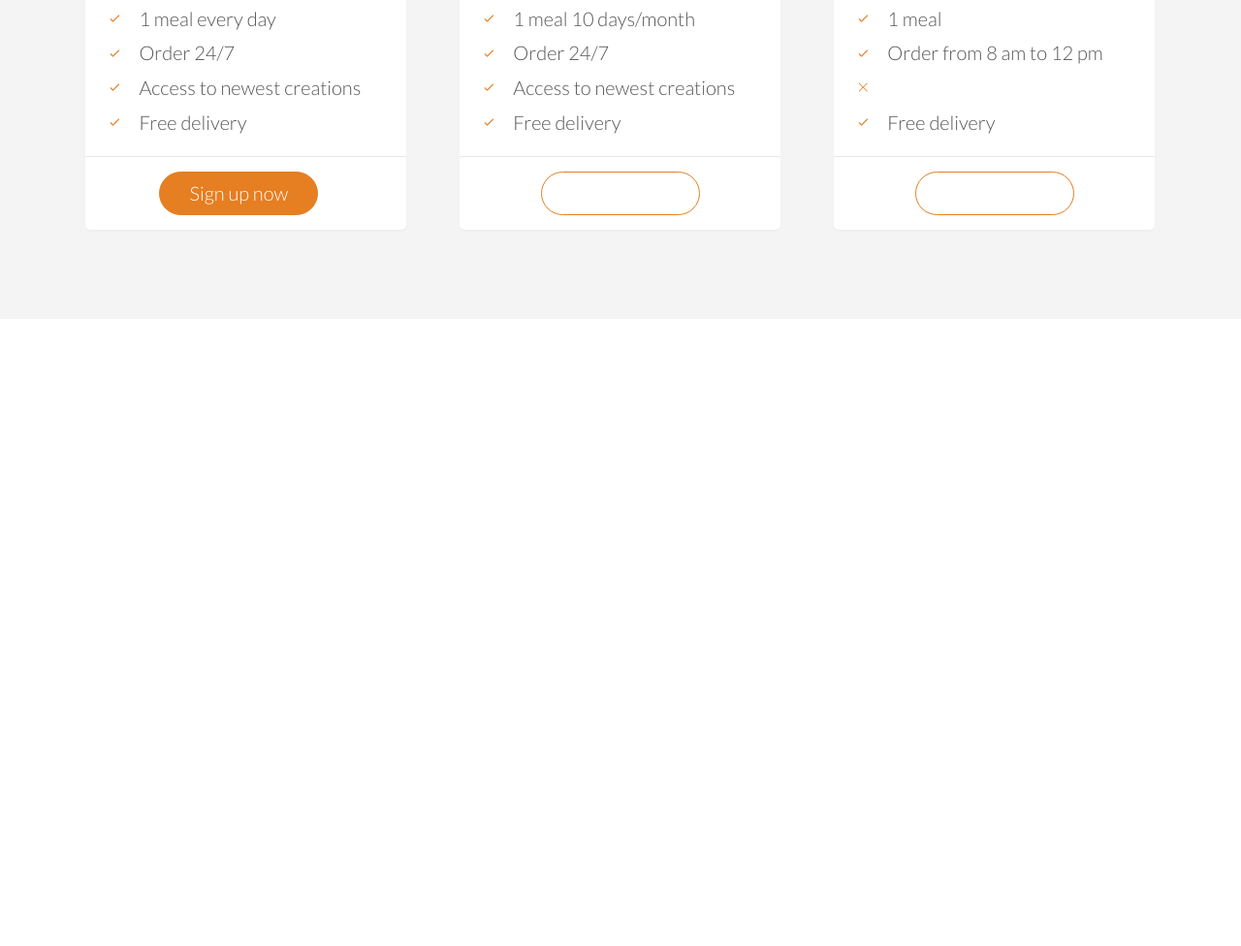
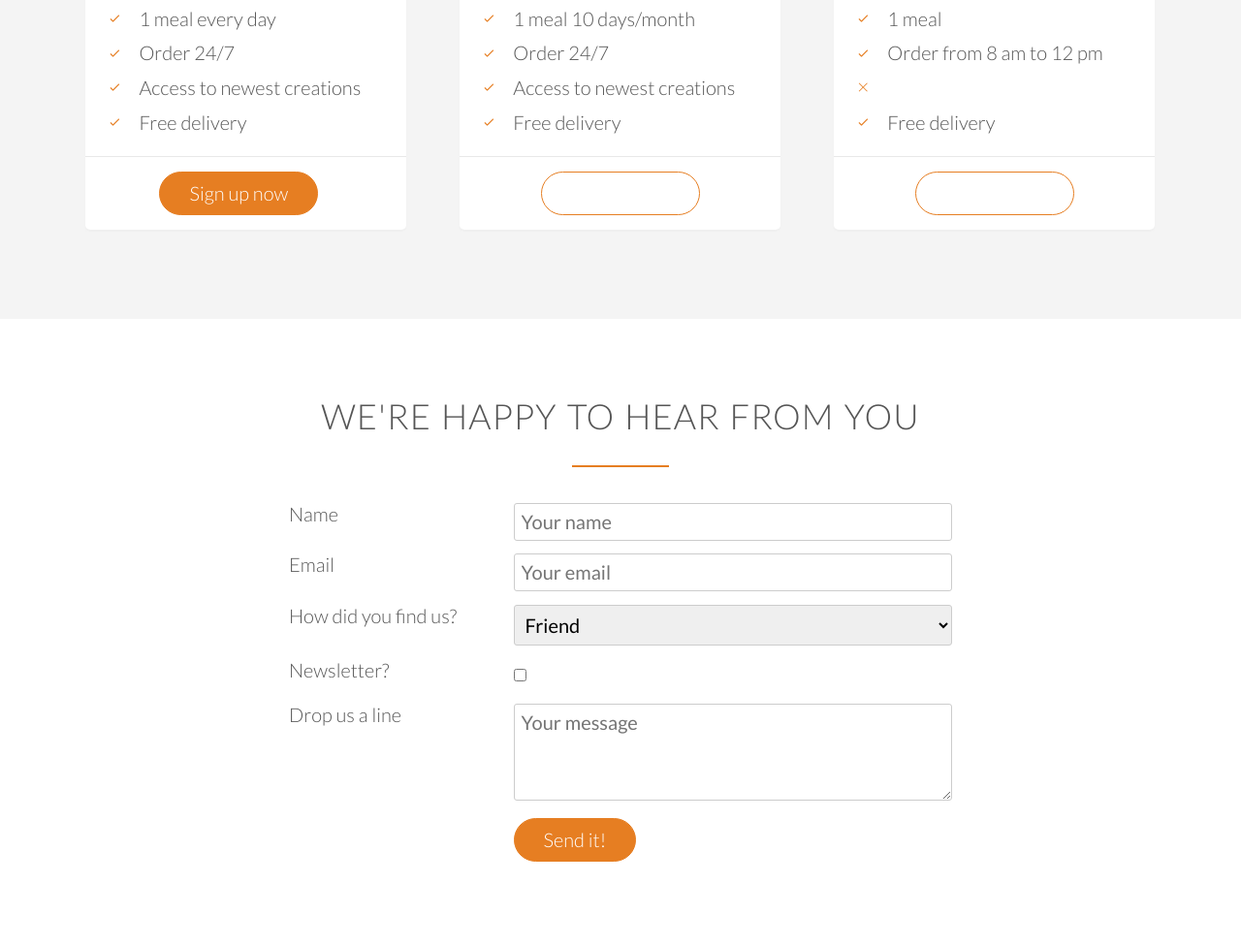
Before and after one commit to MarcinGren-zz/Omnifood, a plain HTML site: page index.html in a window 1280 px wide. Shown: the part 4297-5273 px from the top of the page at 97% size. Before the commit the page ends 4626 px from the top, so only its background shows below. Drawn offline with nearby package versions, Linux system fonts and the light colour scheme.

Commit message:
Added form section

```diff
--- a/index.html
+++ b/index.html
@@ -320,6 +320,69 @@
             </div>
     </section>
 
+    <section class="section-form">
+        <div class="form">
+            <h2>We're happy to hear from you</h2>
+        </div>
+        <div class="row">
+            <form class="contact-form" action="POST" action="#">
+                <div class="row">
+                    <div class="col span-1-of-3">
+                        <label for="name">Name</label>
+                    </div>
+                    <div class="col span-2-of-3">
+                        <input type="text" name="name" id="name" placeholder="Your name" required>
+                    </div>
+                </div>
+                <div class="row">
+                    <div class="col span-1-of-3">
+                        <label for="email">Email</label>
+                    </div>
+                    <div class="col span-2-of-3">
+                        <input type="text" name="email" id="email" placeholder="Your email" required>
+                    </div>
+                </div>
+                <div class="row">
+                    <div class="col span-1-of-3">
+                        <label for="find-us">How did you find us?</label>
+                    </div>
+                    <div class="col span-2-of-3">
+                        <select name="find-us" id="find-us">
+                            <option value="friend" selected>Friend</option>
+                            <option value="google">Google</option>
+                            <option value="ad">Advertisement</option>
+                            <option value="other">Other</option>
+                        </select>
+                    </div>
+                </div>
+                <div class="row">
+                    <div class="col span-1-of-3">
+                        <label>Newsletter?</label>
+                    </div>
+                    <div class="col span-2-of-3">
+                        <input type="checkbox" name="news" id="news">
+                    </div>
+                </div>
+                <div class="row">
+                    <div class="col span-1-of-3">
+                        <label>Drop us a line</label>
+                    </div>
+                    <div class="col span-2-of-3">
+                        <textarea name="message" placeholder="Your message"></textarea>
+                    </div>
+                </div>
+                <div class="row">
+                    <div class="col span-1-of-3">
+                        <label>&nbsp;</label>
+                    </div>
+                    <div class="col span-2-of-3">
+                        <input type="submit" value="Send it!">
+                    </div>
+                </div>
+            </form>
+        </div>
+    </section>
+
 </body>
 
 </html>
--- a/resources/css/style.css
+++ b/resources/css/style.css
@@ -117,7 +117,6 @@ h3 {
     color: #e67e22;
     font-size: 120%;
     margin-right: 10px;
-
     /* Alliging text/icons */
     line-height: 120%;
     vertical-align: middle;
@@ -126,7 +125,7 @@ h3 {
 
 /* BUTTONS */
 
-.btn:link, .btn:visited {
+.btn:link, .btn:visited, input[type=submit] {
     display: inline-block;
     padding: 10px 30px;
     font-weight: 300;
@@ -136,11 +135,12 @@ h3 {
     transition: background-color 0.2s, border 0.2s, color 0.2s;
 }
 
-.btn:hover, .btn:active {
+.btn:hover, .btn:active, input[type=submit]:hover, input[type=submit]:active {
     background-color: #cf6d17;
+    cursor: pointer;
 }
 
-.btn-full:link, .btn-full:visited {
+.btn-full:link, .btn-full:visited, input[type=submit] {
     background-color: #e67e22;
     color: #fff;
     margin-right: 15px;
@@ -161,8 +161,7 @@ h3 {
 
 /* LINKS */
 
-.city-feature a:link,
-.city-feature a:visited {
+.city-feature a:link, .city-feature a:visited {
     color: #e67e22;
     text-decoration: none;
     padding-bottom: 1px;
@@ -170,8 +169,7 @@ h3 {
     transition: border-bottom 0.2s, color 0.2s;
 }
 
-.city-feature a:hover,
-.city-feature a:active {
+.city-feature a:hover, .city-feature a:active {
     color: #555;
     border-bottom: 1px solid transparent;
 }
@@ -430,3 +428,29 @@ cite img {
 .plan-box ul li {
     padding: 5px 0;
 }
+
+/* SIGNUP FORM */
+
+.contact-form {
+    width: 60%;
+    margin: 0 auto;
+}
+
+input[type=text], input[type=email], select, textarea {
+    width: 100%;
+    padding: 7px;
+    border-radius: 3px;
+    border: 1px solid #ccc;
+}
+
+textarea {
+    height: 100px;
+}
+
+input[type=checkbox] {
+    margin: 10px 5px 10px 0;
+}
+
+*:focus {
+    outline: none;
+}
```
